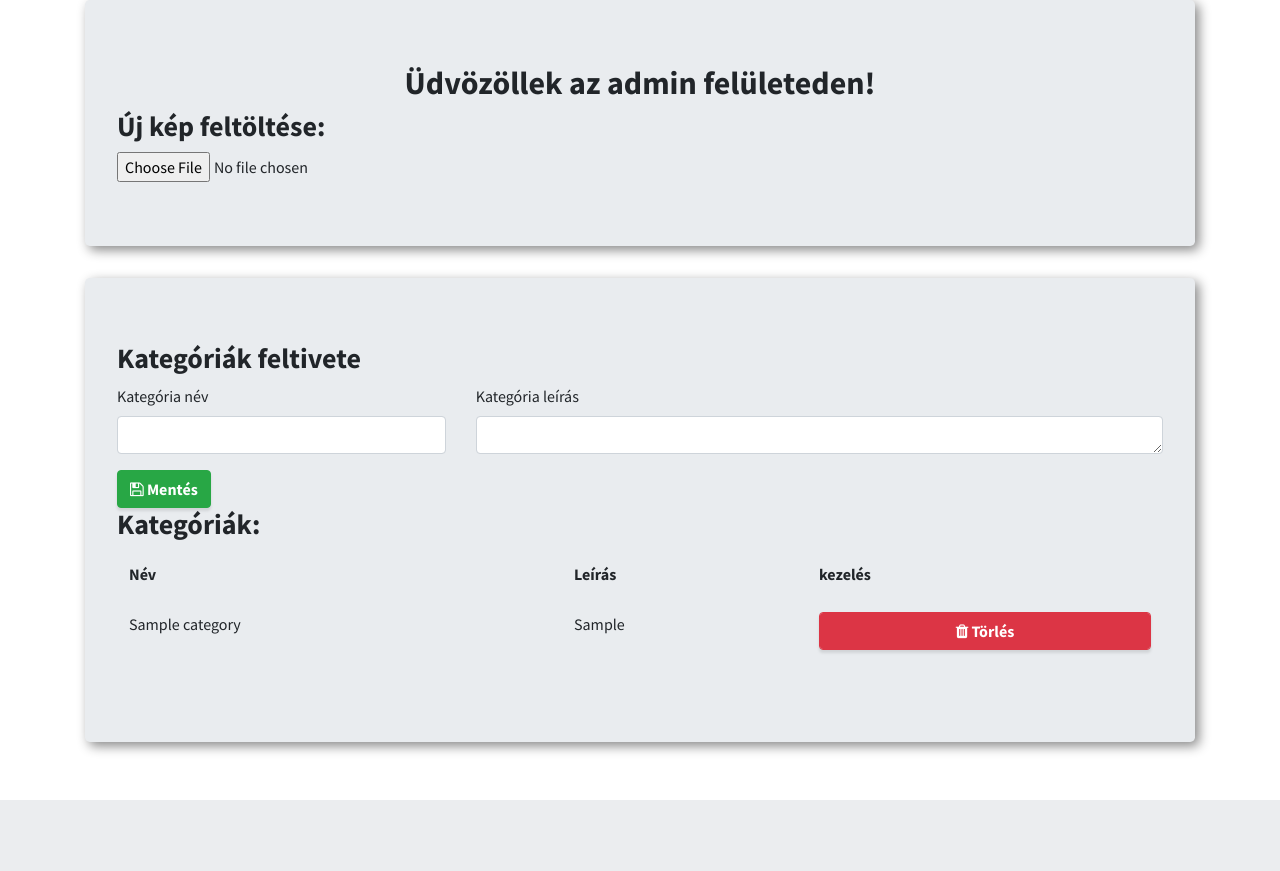
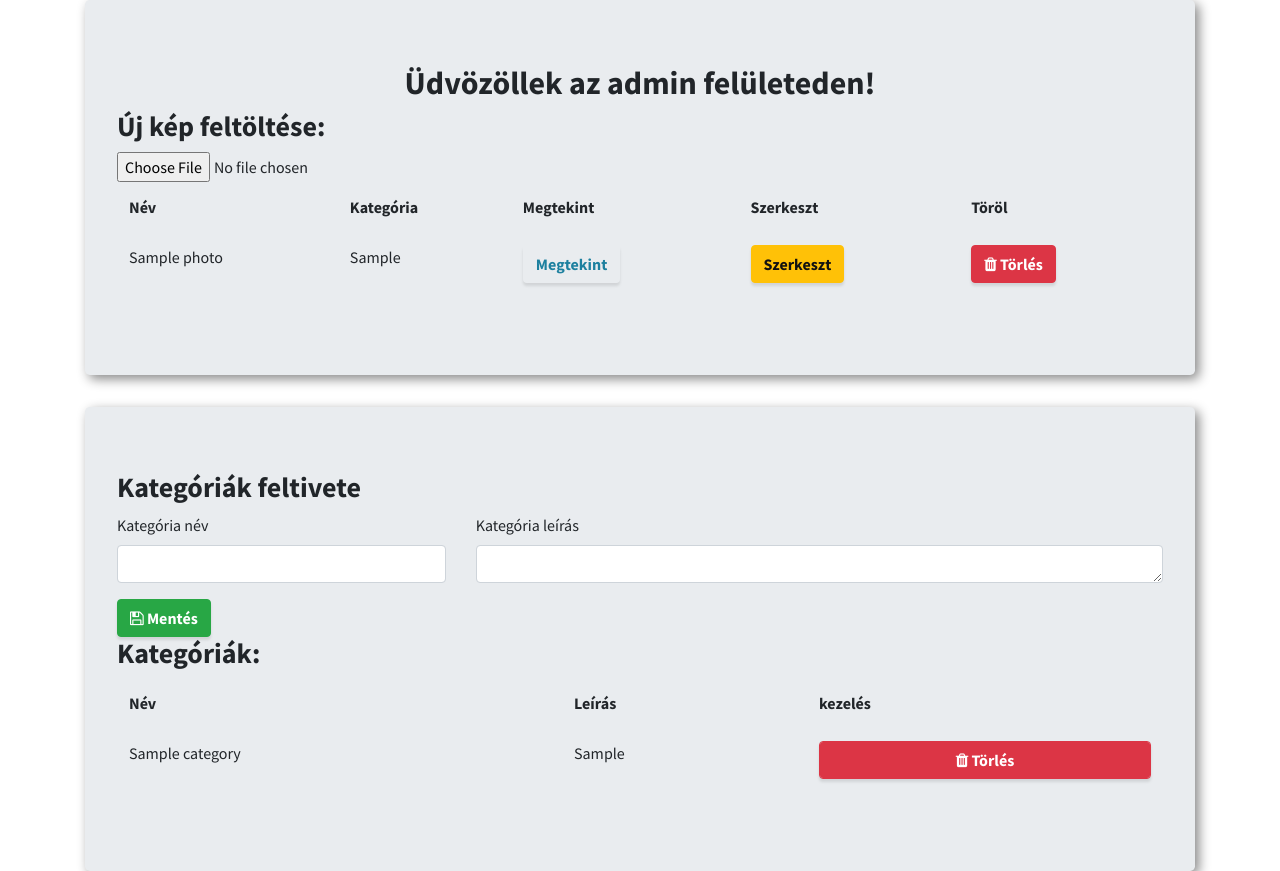
Before and after one commit to zakanybalazs/ptmakeup, a PHP site: page /admin/index.php in a window 1280 px wide. Before the commit the page ends 800 px from the top, so only its background shows below. Run offline with PHP 8.4, Linux system fonts and the light colour scheme; tables that the repository leaves empty or names only in its code hold one stand-in row (values such as "Sample post"); some libraries are stand-ins or nearby versions.

Commit message:
Fixed path for uploading files + listing pictures (no edit, no groupby)

```diff
--- a/admin/index.php
+++ b/admin/index.php
@@ -65,7 +65,34 @@ $server = mysqli_connect($hostDB,$userDB,$passDB,$tableDB);
     <h3>Új kép feltöltése:</h3>
     <input type="file" id="new_photo" onchange="hh()">
   </div>
-
+  <table class="table table-stripped table-hover">
+    <thead>
+      <th>Név</th>
+      <th>Kategória</th>
+      <th>Megtekint</th>
+      <th>Szerkeszt</th>
+      <th>Töröl</th>
+    </thead>
+    <tbody>
+      <?php
+      $w = "SELECT * FROM photo";
+      $sw = mysqli_query($server, $w);
+      while ($swa = mysqli_fetch_assoc($sw)) {
+        $name = $swa['name'];
+        $photo_id = $swa['photo_id'];
+        $cat = $swa['cat'];
+        $pat = $swa['pat'];
+        ?>
+        <tr>
+          <td><?php echo $name; ?></td>
+          <td><?php echo $cat; ?></td>
+          <td><a class="btn btn-default" target="_blank" href="../<?php echo $pat; ?>">Megtekint</a></td>
+          <td><button type="button" onclick="edit('<?php echo $photo_id; ?>','<?php echo $name; ?>','<?php echo $cat; ?>')" class="btn btn-warning">Szerkeszt</button></td>
+          <td><button type="button" onclick="torol('<?php echo $photo_id; ?>','photo','photo_id')" class="btn btn-danger"><i class="fa fa-trash" aria-hidden="true"></i> Törlés</button></td>
+        </tr>
+      <?php } ?>
+    </tbody>
+  </table>
 
 <script type="text/javascript">
 function feltolt() {
@@ -86,7 +113,7 @@ function feltolt() {
         var KepFile = new FormData();
 
         // creating path
-        var kephely = "assets/uploads/kepek/" + id + "_" +  name + "_" + cat + ".jpg";
+        var kephely = "assets/uploads/kepek/" + id + ".jpg";
 
         // Kép hozzáadás a form data-hoz
         KepFile.append('kep', $('#new_photo').prop('files')[0]); //
@@ -175,15 +202,14 @@ function feltolt() {
         <label>Kategória leírás</label>
         <textarea id="cat_leiras" data-toggle="tooltip" title="Méretezhető vagyok!" class="form-control" rows="1" cols="80"></textarea>
       </div>
-      <script>
-$(document).ready(function(){
-    $('[data-toggle="tooltip"]').tooltip();
-});
-</script>
       <div class="col-lg-12">
         <p></p>
           <button type="button" class="btn btn-success" name="button" onclick="new_cat()"><i class="fa fa-floppy-o" aria-hidden="true"></i> Mentés</button>
           <script type="text/javascript">
+          $(document).ready(function(){
+              $('[data-toggle="tooltip"]').tooltip();
+          });
+
             function new_cat() {
               var cat_name = $('#cat_name').val();
               var cat_leiras = $('#cat_leiras').val();
@@ -225,17 +251,16 @@ $(document).ready(function(){
              <tr id="tr_<?php echo $swa['cat_id'] ?>">
                <td><?php echo $swa['name'] ?></td>
                <td><?php echo $swa['leiras'] ?></td>
-               <td><button type="button" class="btn btn-danger form-control" name="button" onclick="torol('<?php echo $id ?>')"><i class="fa fa-trash" aria-hidden="true"></i> Törlés</button></td>
+               <td><button type="button" class="btn btn-danger form-control" name="button" onclick="torol('<?php echo $id ?>','categories','cat_id')"><i class="fa fa-trash" aria-hidden="true"></i> Törlés</button></td>
              </tr>
             <?php } ?>
           </tbody>
         </table>
         <script type="text/javascript">
-          function torol(id) {
-            alert('torlés');
+          function torol(id,table,id_name) {
             $.post("../ajax/ajax.delete.php", {
-                table: 'categories',
-                id_name: 'cat_id',
+                table: table,
+                id_name: id_name,
                 id: id
               },
               "json").done(function( response ) {
```
Also changed, not shown: ajax/ajax.kep_feltoltes.php (+6 -2 lines), assets/uploads/kepek/18.jpg (added).
